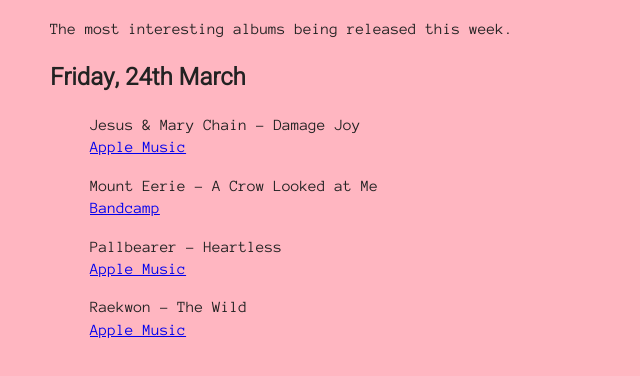
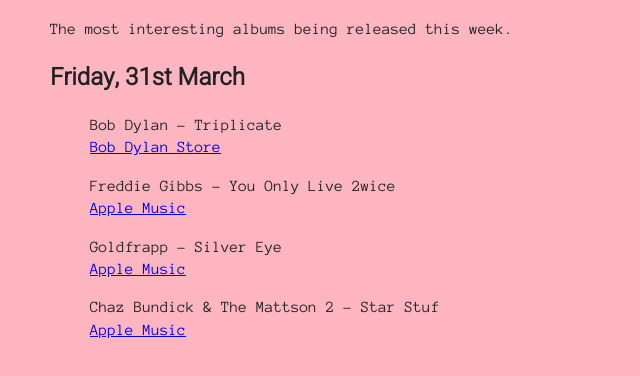
Before and after one commit to tomsjking/Albums-This-Week, a plain HTML site: page public/index.html in a window 1280 px wide. Shown: the part 98-474 px from the top of the page, without its empty margins (0-640 px from the left). Drawn offline with nearby package versions, Linux system fonts and the light colour scheme; a web font is replaced by a local one.

Commit message:
Albums Released 31st March
Update to Albums Released on 31st March.

```diff
--- a/public/index.html
+++ b/public/index.html
@@ -28,11 +28,11 @@
       <h1>Albums this week</h1>
       <p>The most interesting albums being released this week.</p>
 
-      <h2>Friday, 24th March</h2>
-      <ul>Jesus & Mary Chain - Damage Joy <br><a href="https://itun.es/au/N6otgb">Apple Music<a/></ul>
-      <ul>Mount Eerie - A Crow Looked at Me <br><a href="https://pwelverumandsun.bandcamp.com/album/a-crow-looked-at-me">Bandcamp<a/></ul>
-      <ul>Pallbearer - Heartless <br><a href="https://itun.es/au/21Txhb">Apple Music<a/></ul>
-      <ul>Raekwon - The Wild<br><a href="https://itun.es/au/8G_Jhb">Apple Music<a/></ul>
+      <h2>Friday, 31st March</h2>
+      <ul>Bob Dylan - Triplicate <br><a href="http://bobdylan.shop.musictoday.com/page/Triplicate">Bob Dylan Store<a/></ul>
+      <ul>Freddie Gibbs - You Only Live 2wice<br><a href="https://itun.es/au/Rdbsib">Apple Music<a/></ul>
+      <ul>Goldfrapp - Silver Eye<br><a href="https://itun.es/au/Eruqhb">Apple Music<a/></ul>
+      <ul>Chaz Bundick & The Mattson 2 - Star Stuf<br><a href="https://itun.es/au/EQaWfb">Apple Music<a/></ul>
 
       <script src="//ajax.googleapis.com/ajax/libs/jquery/1.10.2/jquery.min.js"></script>
       <script>window.jQuery || document.write('<script src="js/vendor/jquery-1.10.2.min.js"><\/script>')</script>
```
